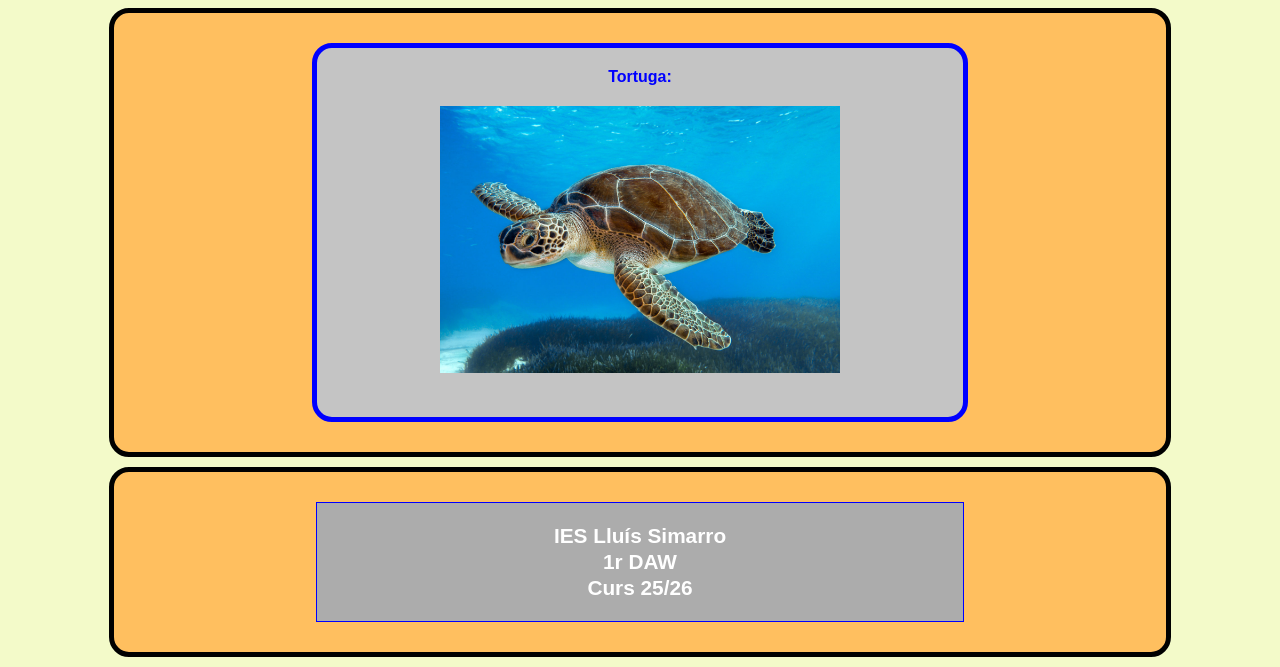
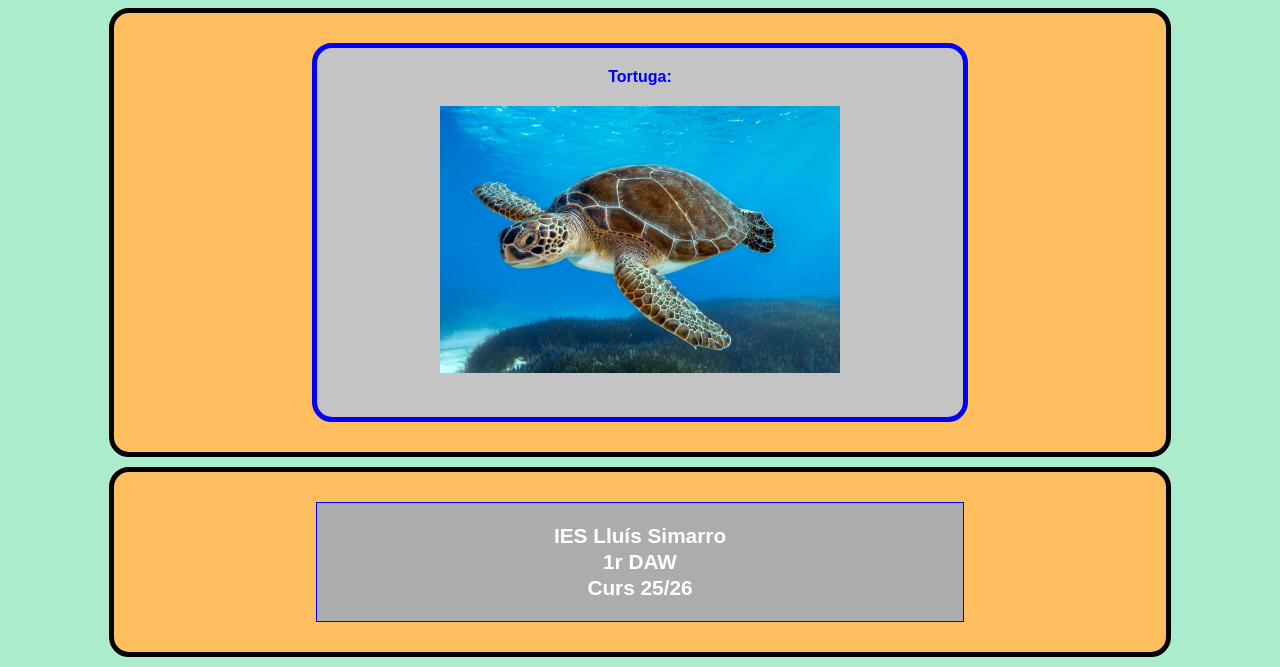
Before and after one commit to raulvallsaranda/actions01, a plain HTML site: page index.html in a window 1280 px wide. Shown: the part 165-832 px from the top of the page. Drawn offline with Linux system fonts and the light colour scheme.

Commit message:
Modificat css fons

```diff
--- a/css/estils.css
+++ b/css/estils.css
@@ -1,7 +1,7 @@
 /* estils intermodular 02 web */
 
 html{
-    background-color:#f3fac9;
+    background-color:#abeccc;
     font-family:arial;
     box-sizing: border-box;
 }
```
